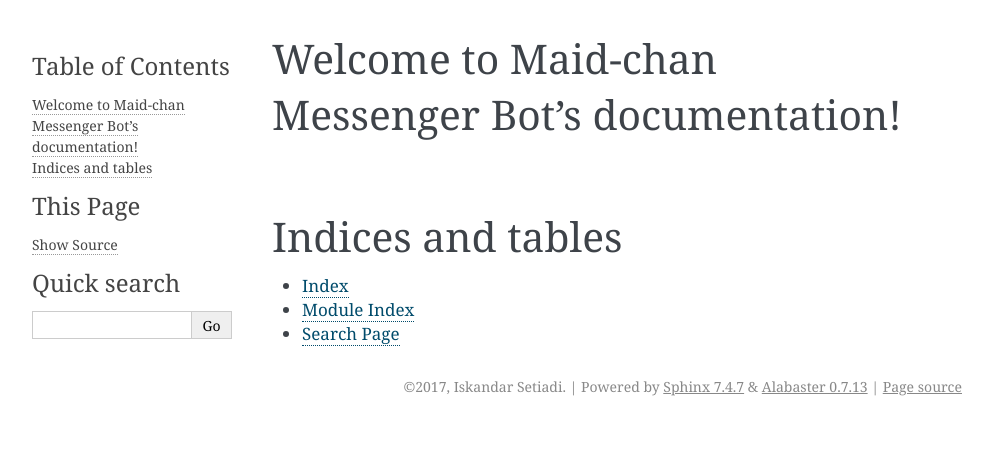
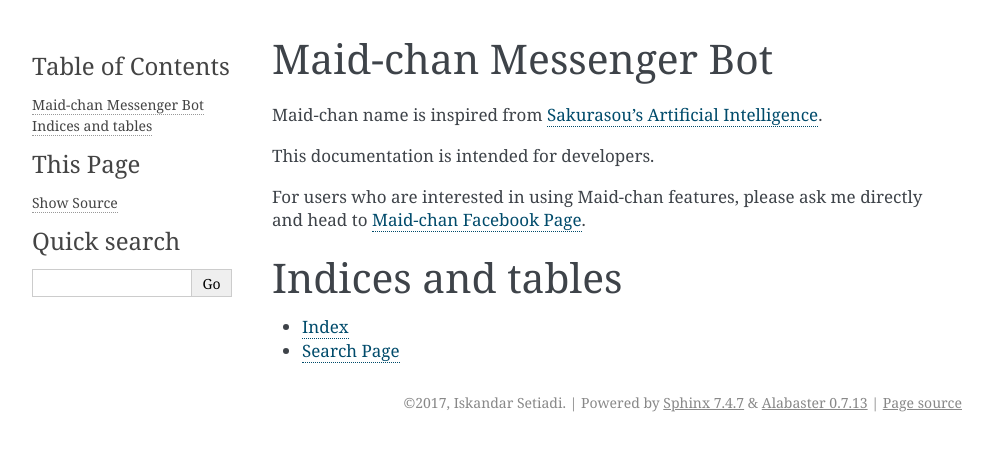
Before and after one commit to freedomofkeima/messenger-maid-chan, a Sphinx documentation site: the page built from docs/index.rst, in a window 1280 px wide. Shown: the top 451 px of the page, without its empty margins (148-1141 px from the left). Built offline with Sphinx 7.4.7, drawn with Linux system fonts in a browser that asks for light colours.

```diff
--- a/docs/conf.py
+++ b/docs/conf.py
@@ -16,9 +16,12 @@
 # add these directories to sys.path here. If the directory is relative to the
 # documentation root, use os.path.abspath to make it absolute, like shown here.
 #
-# import os
-# import sys
-# sys.path.insert(0, os.path.abspath('.'))
+import os
+import sys
+
+cwd = os.getcwd()
+project_root = os.path.dirname(cwd)
+sys.path.insert(0, project_root)
 
 
 # -- General configuration ------------------------------------------------
@@ -30,7 +33,10 @@
 # Add any Sphinx extension module names here, as strings. They can be
 # extensions coming with Sphinx (named 'sphinx.ext.*') or your custom
 # ones.
-extensions = []
+extensions = [
+    'sphinx.ext.autodoc',
+#    'sphinx.ext.viewcode'
+]
 
 # Add any paths that contain templates here, relative to this directory.
 templates_path = ['_templates']
--- a/docs/index.rst
+++ b/docs/index.rst
@@ -3,18 +3,25 @@
    You can adapt this file completely to your liking, but it should at least
    contain the root `toctree` directive.
 
-Welcome to Maid-chan Messenger Bot's documentation!
-===================================================
+Maid-chan Messenger Bot
+=======================
+
+Maid-chan name is inspired from `Sakurasou's Artificial Intelligence`_.
+
+This documentation is intended for developers.
+
+For users who are interested in using Maid-chan features, please ask me directly and head to `Maid-chan Facebook Page`_.
 
 .. toctree::
    :maxdepth: 2
    :caption: Contents:
 
 
-
 Indices and tables
 ==================
 
 * :ref:`genindex`
-* :ref:`modindex`
 * :ref:`search`
+
+.. _Sakurasou's Artificial Intelligence: http://sakurasounopetnakanojo.wikia.com/wiki/Maid
+.. _Maid-chan Facebook Page: https://www.facebook.com/maidchan2/
```
Also changed, not shown: README.md (+2 -2 lines), 1 other file.
